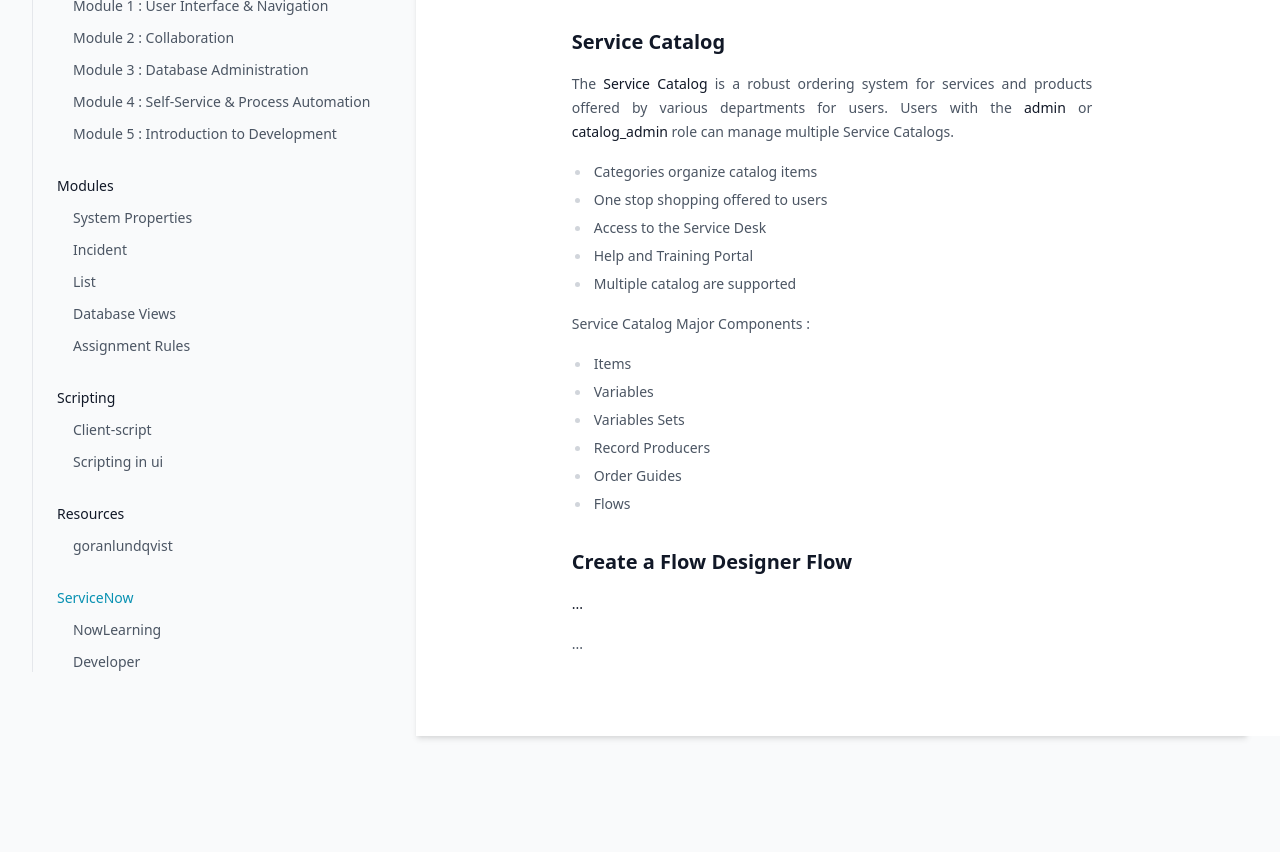
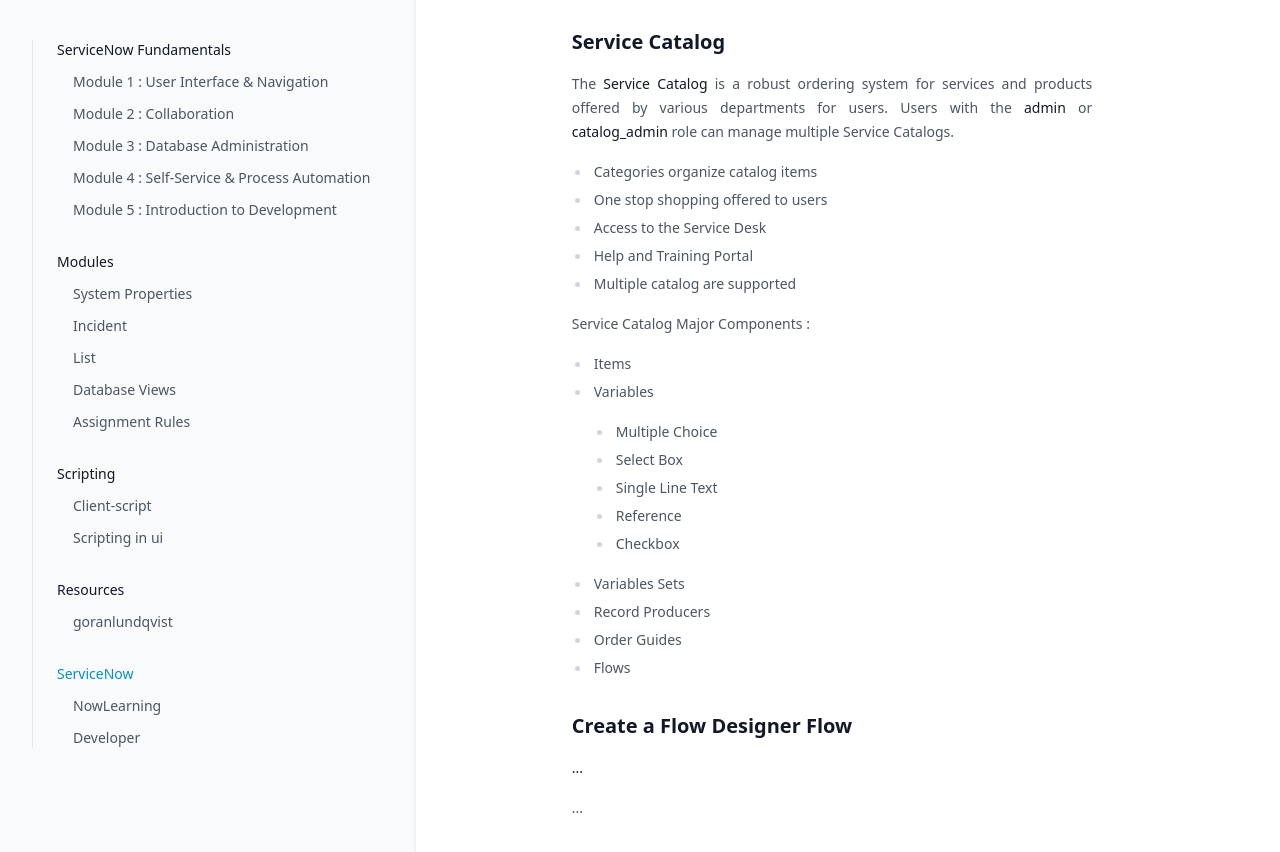
Before and after one commit to greglejeune/ebook, a Jekyll site: the page built from _servicenow/2021-11-01-snf-module4.md, in a window 1280 px wide and 900 px high, scrolled down 1221 px. Shown: the top 852 px of the window. Built offline with Jekyll 4.4.1, drawn with Linux system fonts in a browser that asks for light colours.

Commit message:
Update 2021-11-01-snf-module4.md

```diff
--- a/_servicenow/2021-11-01-snf-module4.md
+++ b/_servicenow/2021-11-01-snf-module4.md
@@ -59,7 +59,16 @@ category: snf
 
 <ul>
   <li>Items</li>
-  <li>Variables</li>
+  <li>
+    Variables
+    <ul>
+      <li>Multiple Choice</li>
+      <li>Select Box</li>
+      <li>Single Line Text</li>
+      <li>Reference</li>
+      <li>Checkbox</li>
+    </ul>
+  </li>
   <li>Variables Sets</li>
   <li>Record Producers</li>
   <li>Order Guides</li>
```
